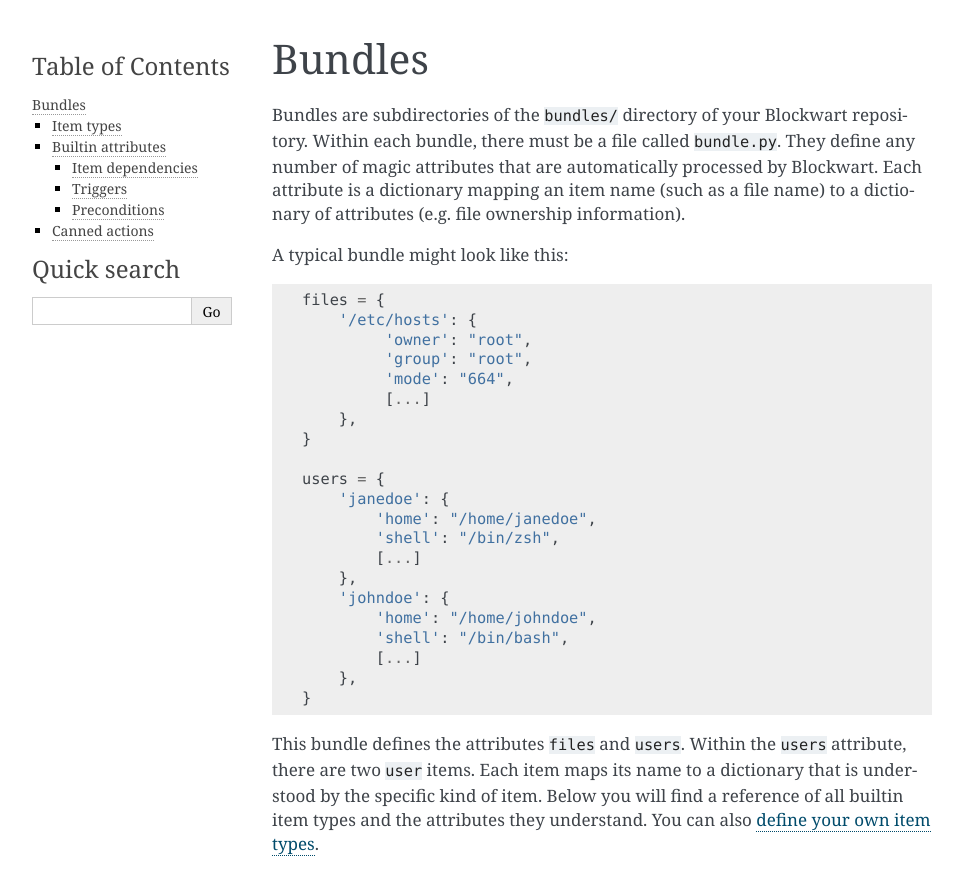
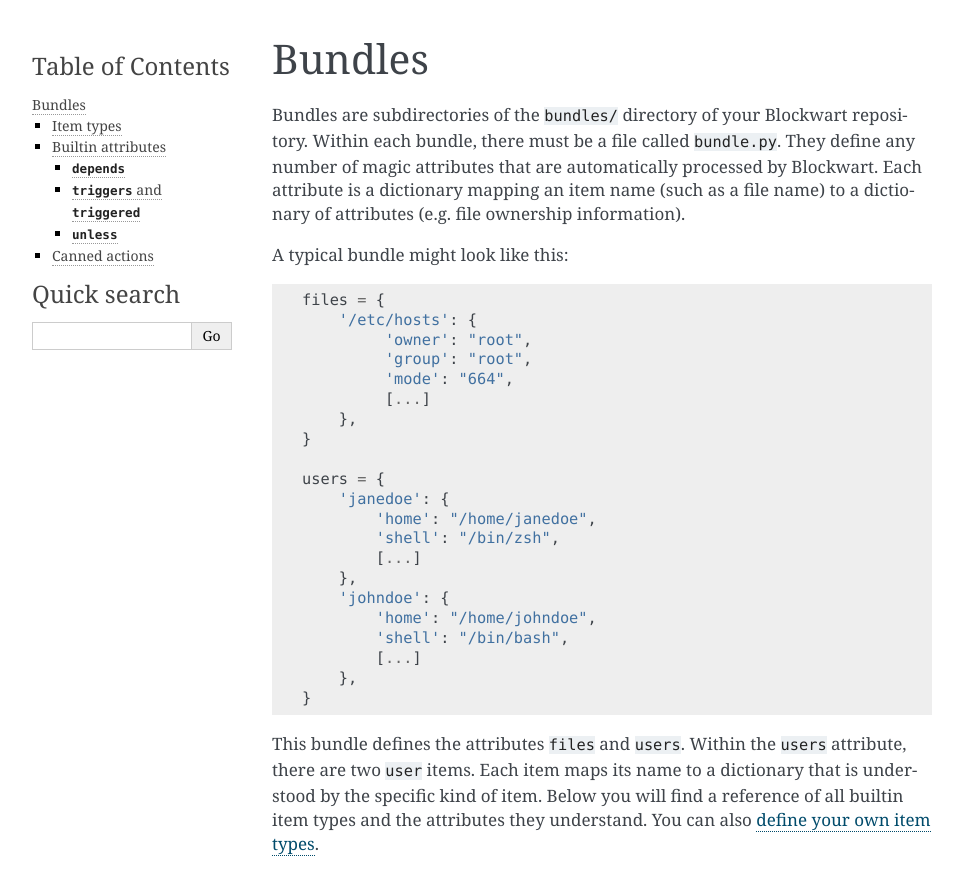
Before and after one commit to bundlewrap/bundlewrap, a Sphinx documentation site: the page built from doc/bundles.rst, in a window 1280 px wide and 900 px high. Shown: the top 895 px of the window, without its empty margins (148-1111 px from the left). Built offline with Sphinx 7.4.7, drawn with Linux system fonts in a browser that asks for light colours; some of the changed text lies outside the part shown.

Commit message:
use builtin attribute names as section titles

```diff
--- a/doc/bundles.rst
+++ b/doc/bundles.rst
@@ -95,8 +95,8 @@
 
 There are also attributes that can be applied to any kind of item.
 
-Item dependencies
-#################
+``depends``
+###########
 
 One such attribute is ``depends``. It allows for setting up dependencies between items. This is not something you will have to to very often, because there are already implicit dependencies between items types (e.g. all files depend on all users). Here are two examples:
 
@@ -124,8 +124,8 @@
 
 .. _triggers:
 
-Triggers
-########
+``triggers`` and ``triggered``
+##############################
 
 In some scenarios, you may want to execute an :ref:`action <item_action>` only when an item is fixed (e.g. restart a daemon after a config file has changed or run ``postmap`` after updating an alias file). To do this, Blockwart has the builtin atttribute ``triggers``. You can use it to point to any item that has its ``triggered`` attribute set to ``True``. Such items will only be checked (or in the case of actions: run) if the triggering item is fixed (or a triggering action completes successfully).
 
@@ -153,8 +153,8 @@
 
 .. _unless:
 
-Preconditions
-#############
+``unless``
+##########
 
 Another builtin item attribute is ``unless``. For example, it can be used to construct a one-off file item where Blockwart will only create the file once, but won't check or modify its contents once it exists.
 
```
